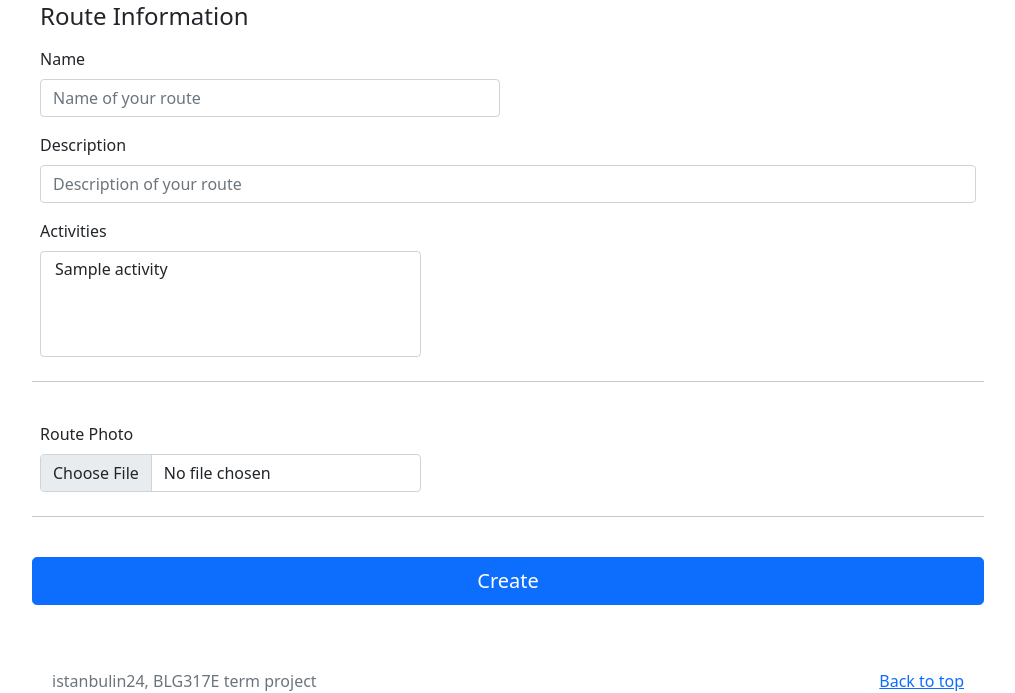
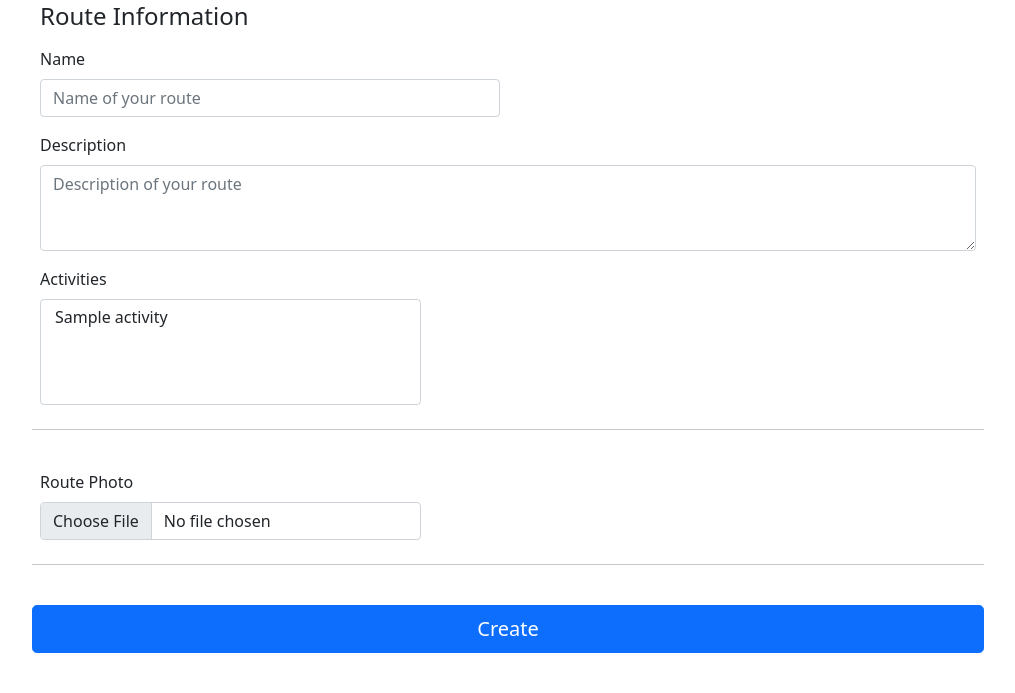
Before and after one commit to denizutku/istanbulin24, a Flask app: page /newroute in a window 1280 px wide. Shown: the part 349-1042 px from the top of the page, without its empty margins (132-1147 px from the left). Run offline with Flask 2, Linux system fonts and the light colour scheme; a database or web service that is not in the repository returns one stand-in record (values such as "Sample title"); some libraries are stand-ins or nearby versions.

Commit message:
textarea added

```diff
--- a/templates/new_route.html
+++ b/templates/new_route.html
@@ -23,7 +23,7 @@
 
               <div class="col-12">
                 <label for="email" class="form-label">Description</label>
-                <input type="text" class="form-control" name="description" required placeholder="Description of your route">
+                <textarea class="form-control" id="exampleFormControlTextarea1" rows="3" name="description" required placeholder="Description of your route"></textarea>
                 <div class="invalid-feedback">
                   Please enter a valid description.
                 </div>
```
